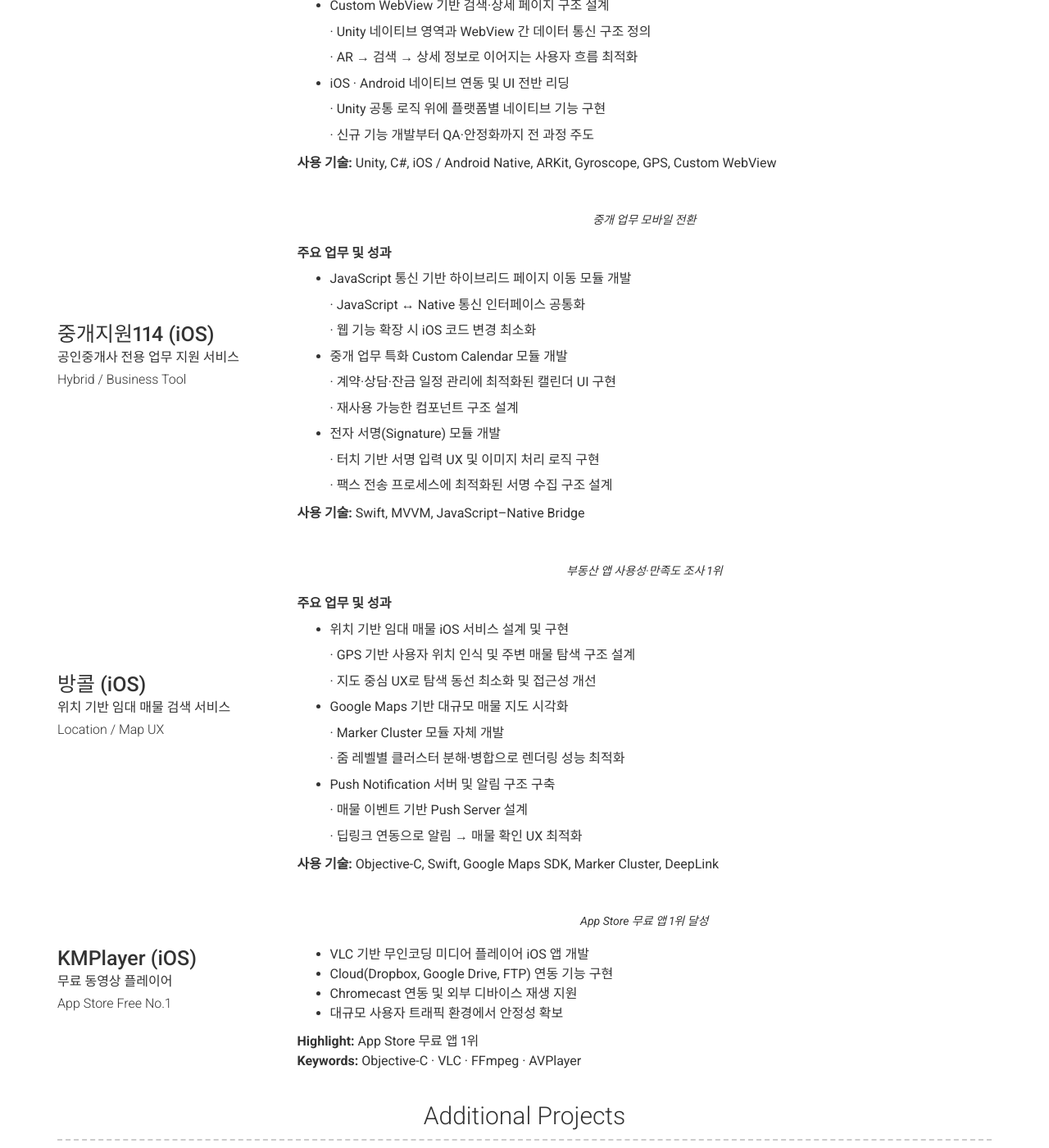
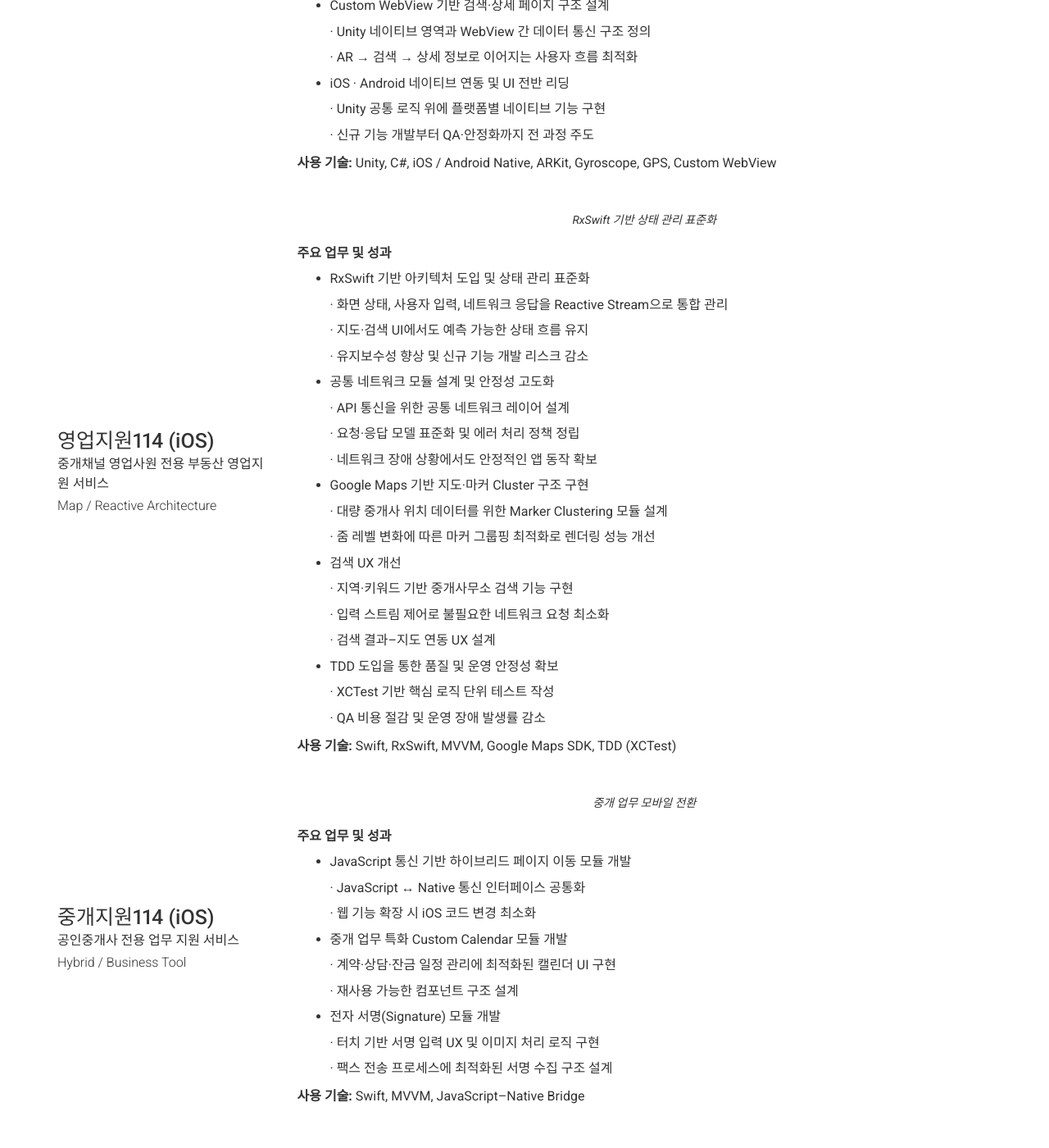
Before and after one commit to toypresent81/toypresent81.github.io, a Jekyll site: the page built from index.md, in a window 1280 px wide and 1400 px high, scrolled down 4192 px. Shown: the whole window at 82% size. Built offline with Jekyll 4.4.1, drawn with Linux system fonts in a browser that asks for light colours; nearby versions of some CDN libraries.

Commit message:
Update _config.yml

```diff
--- a/_config.yml
+++ b/_config.yml
@@ -296,6 +296,53 @@ content:
 
           **사용 기술:** Unity, C#, iOS / Android Native, ARKit, Gyroscope, GPS, Custom WebView
 
+
+      - title: 영업지원114 (iOS)
+        sub_title: 중개채널 영업사원 전용 부동산 영업지원 서비스
+        caption: Map / Reactive Architecture
+        quote: >
+          RxSwift 기반 상태 관리 표준화
+        description: |
+          **주요 업무 및 성과**
+
+          - RxSwift 기반 아키텍처 도입 및 상태 관리 표준화
+
+            · 화면 상태, 사용자 입력, 네트워크 응답을 Reactive Stream으로 통합 관리
+
+            · 지도·검색 UI에서도 예측 가능한 상태 흐름 유지
+
+            · 유지보수성 향상 및 신규 기능 개발 리스크 감소
+
+          - 공통 네트워크 모듈 설계 및 안정성 고도화
+
+            · API 통신을 위한 공통 네트워크 레이어 설계
+
+            · 요청·응답 모델 표준화 및 에러 처리 정책 정립
+
+            · 네트워크 장애 상황에서도 안정적인 앱 동작 확보
+
+          - Google Maps 기반 지도·마커 Cluster 구조 구현
+
+            · 대량 중개사 위치 데이터를 위한 Marker Clustering 모듈 설계
+
+            · 줌 레벨 변화에 따른 마커 그룹핑 최적화로 렌더링 성능 개선
+
+          - 검색 UX 개선
+
+            · 지역·키워드 기반 중개사무소 검색 기능 구현
+
+            · 입력 스트림 제어로 불필요한 네트워크 요청 최소화
+
+            · 검색 결과–지도 연동 UX 설계
+
+          - TDD 도입을 통한 품질 및 운영 안정성 확보
+
+            · XCTest 기반 핵심 로직 단위 테스트 작성
+
+            · QA 비용 절감 및 운영 장애 발생률 감소
+
+          **사용 기술:** Swift, RxSwift, MVVM, Google Maps SDK, TDD (XCTest)
+
       - title: 중개지원114 (iOS)
         sub_title: 공인중개사 전용 업무 지원 서비스
         caption: Hybrid / Business Tool
```
